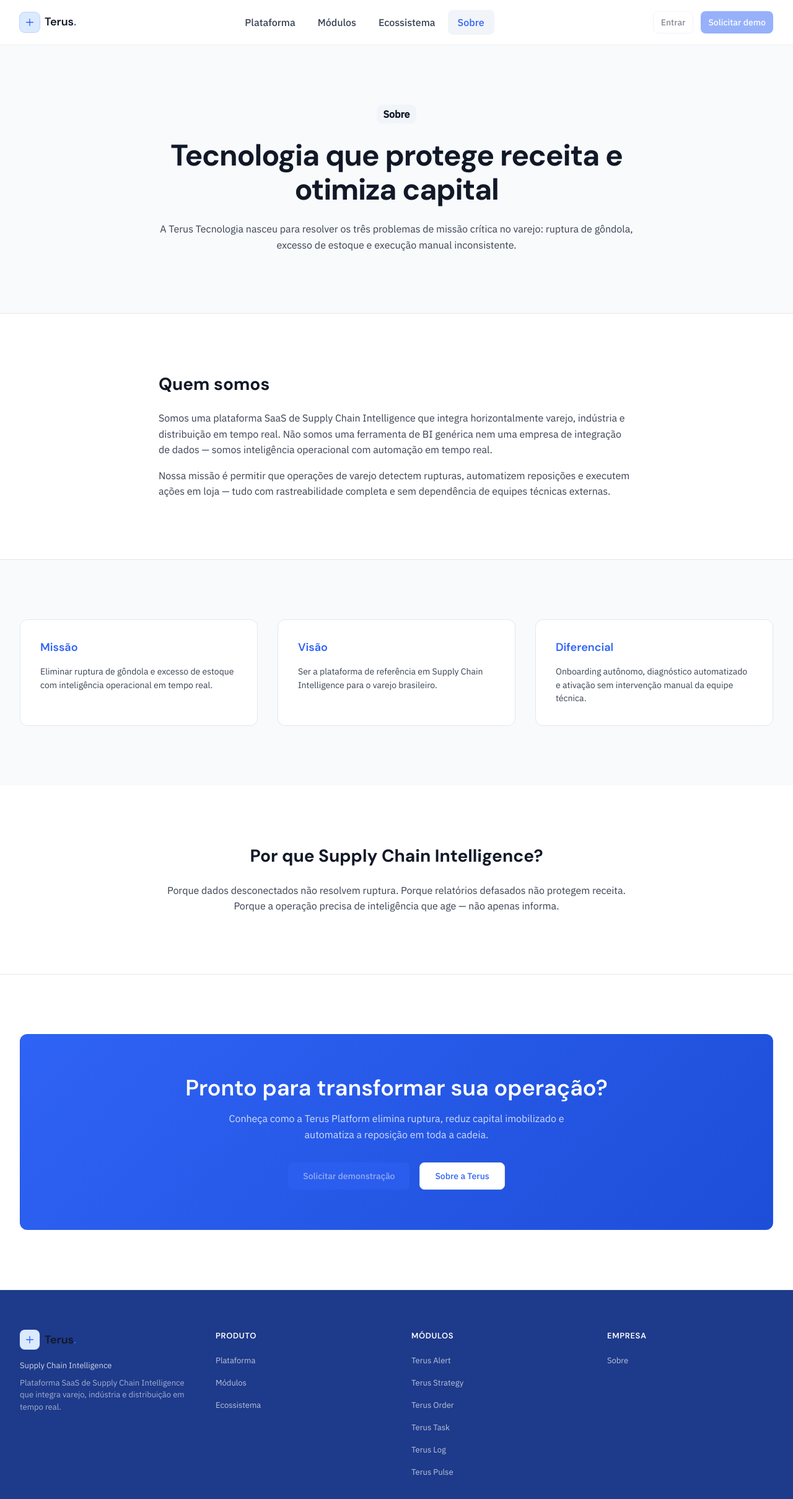
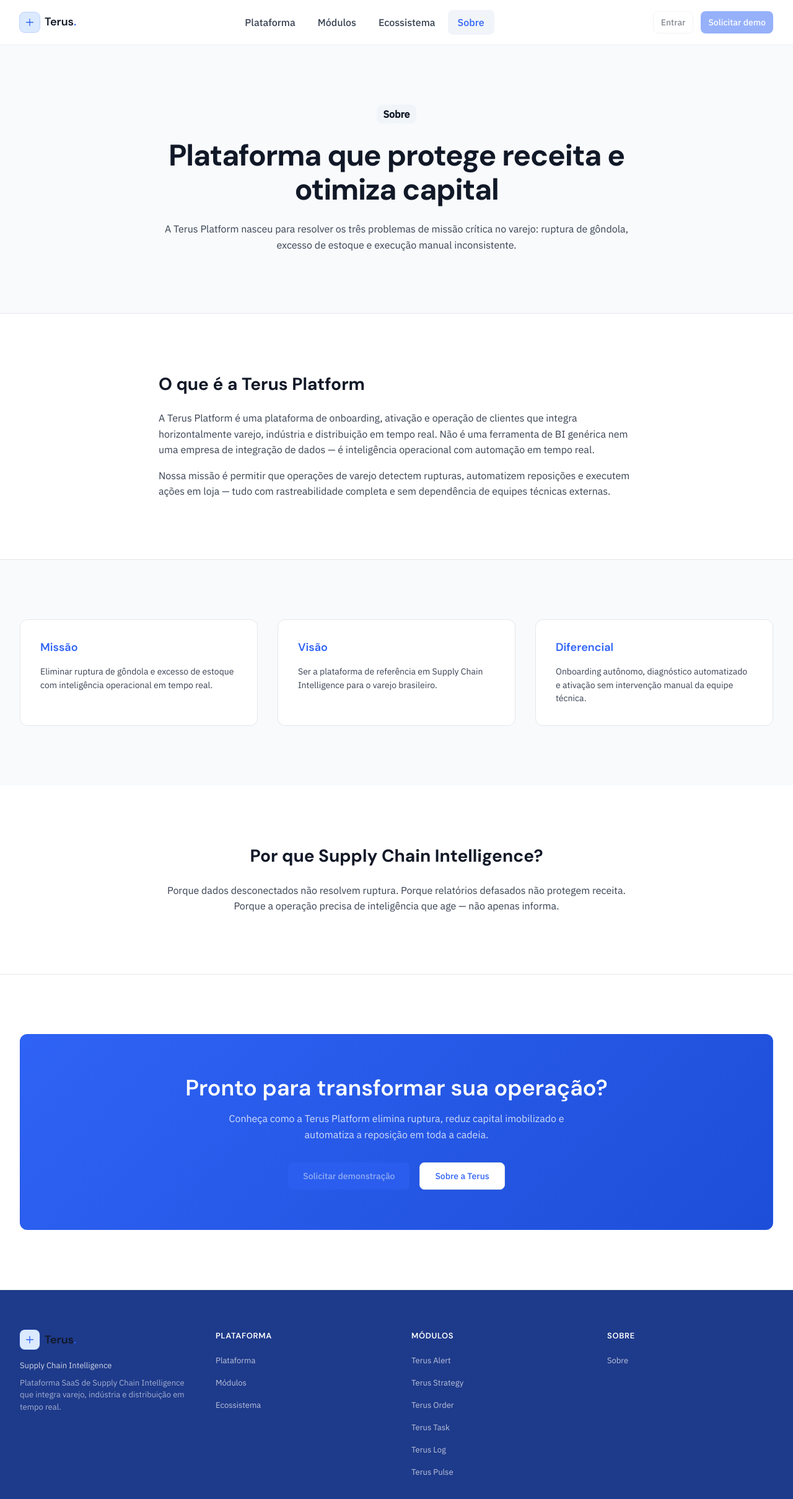
Before and after one commit to Lucash67/terus-platform, a Next.js app in the folder apps/web/: page /sobre in a window 1280 px wide. Shown: the top 2418 px of the page at 62% size. Built offline with nearby package versions, Linux system fonts and the light colour scheme.

Commit message:
Update communication to reinforce platform positioning: remove institutional language

```diff
--- a/apps/web/app/(marketing)/sobre/page.tsx
+++ b/apps/web/app/(marketing)/sobre/page.tsx
@@ -6,9 +6,9 @@
 import { COMPANY_VALUES } from "@/lib/constants/site";
 
 export const metadata: Metadata = {
-  title: "Sobre | Terus Platform",
+  title: "Sobre a Plataforma | Terus Platform",
   description:
-    "Conheça a Terus Tecnologia — plataforma de Supply Chain Intelligence para o varejo brasileiro.",
+    "Conheça a Terus Platform — plataforma de onboarding, ativação e operação de clientes para o varejo brasileiro.",
 };
 
 export default function SobrePage() {
@@ -16,22 +16,22 @@
     <>
       <PageHero
         badge="Sobre"
-        title="Tecnologia que protege receita e otimiza capital"
-        description="A Terus Tecnologia nasceu para resolver os três problemas de missão crítica no varejo: ruptura de gôndola, excesso de estoque e execução manual inconsistente."
+        title="Plataforma que protege receita e otimiza capital"
+        description="A Terus Platform nasceu para resolver os três problemas de missão crítica no varejo: ruptura de gôndola, excesso de estoque e execução manual inconsistente."
       />
 
       <section>
         <Container className="py-20 sm:py-24">
           <div className="mx-auto max-w-3xl">
             <h2 className="font-display text-heading-xl font-bold text-text-primary">
-              Quem somos
+              O que é a Terus Platform
             </h2>
             <p className="mt-6 text-body-lg text-text-secondary">
-              Somos uma plataforma SaaS de Supply Chain Intelligence que integra
-              horizontalmente varejo, indústria e distribuição em tempo real.
-              Não somos uma ferramenta de BI genérica nem uma empresa de
-              integração de dados — somos inteligência operacional com automação
-              em tempo real.
+              A Terus Platform é uma plataforma de onboarding, ativação e
+              operação de clientes que integra horizontalmente varejo, indústria
+              e distribuição em tempo real. Não é uma ferramenta de BI genérica
+              nem uma empresa de integração de dados — é inteligência
+              operacional com automação em tempo real.
             </p>
             <p className="mt-4 text-body-lg text-text-secondary">
               Nossa missão é permitir que operações de varejo detectem rupturas,
--- a/apps/web/components/layout/footer.tsx
+++ b/apps/web/components/layout/footer.tsx
@@ -42,10 +42,10 @@
 
           <div>
             <h3 className="font-display text-body-sm font-semibold uppercase tracking-wider text-white">
-              Produto
+              Plataforma
             </h3>
             <ul className="mt-4 space-y-3">
-              {FOOTER_LINKS.produto.map((link) => (
+              {FOOTER_LINKS.plataforma.map((link) => (
                 <li key={link.href}>
                   <Link
                     href={link.href}
@@ -78,10 +78,10 @@
 
           <div>
             <h3 className="font-display text-body-sm font-semibold uppercase tracking-wider text-white">
-              Empresa
+              Sobre
             </h3>
             <ul className="mt-4 space-y-3">
-              {FOOTER_LINKS.empresa.map((link) => (
+              {FOOTER_LINKS.sobre.map((link) => (
                 <li key={link.href}>
                   <Link
                     href={link.href}
--- a/apps/web/components/sections/hero-section.tsx
+++ b/apps/web/components/sections/hero-section.tsx
@@ -14,14 +14,14 @@
           </Badge>
 
           <h1 className="font-display text-display-lg font-bold tracking-tight text-text-primary sm:text-display-xl lg:text-display-2xl">
-            Inteligência operacional para{" "}
-            <span className="text-gradient">toda a cadeia</span>
+            Ative, implante e opere clientes em uma{" "}
+            <span className="text-gradient">única plataforma</span>
           </h1>
 
           <p className="mx-auto mt-6 max-w-2xl text-body-lg text-text-secondary">
-            A Terus conecta varejo, indústria e distribuição em tempo real —
-            eliminando ruptura de gôndola, excesso de estoque e execução manual
-            inconsistente.
+            A Terus conecta varejo, indústria e distribuição em uma única
+            plataforma, automatizando a jornada desde o onboarding até a
+            operação contínua dos clientes.
           </p>
 
           <div className="mt-10 flex flex-col items-center justify-center gap-4 sm:flex-row">
--- a/apps/web/lib/constants/navigation.ts
+++ b/apps/web/lib/constants/navigation.ts
@@ -11,7 +11,7 @@
 ];
 
 export const FOOTER_LINKS = {
-  produto: [
+  plataforma: [
     { label: "Plataforma", href: "/plataforma" },
     { label: "Módulos", href: "/modulos" },
     { label: "Ecossistema", href: "/ecossistema" },
@@ -24,5 +24,5 @@
     { label: "Terus Log", href: "/modulos/log" },
     { label: "Terus Pulse", href: "/modulos/pulse" },
   ],
-  empresa: [{ label: "Sobre", href: "/sobre" }],
+  sobre: [{ label: "Sobre", href: "/sobre" }],
 };
```
